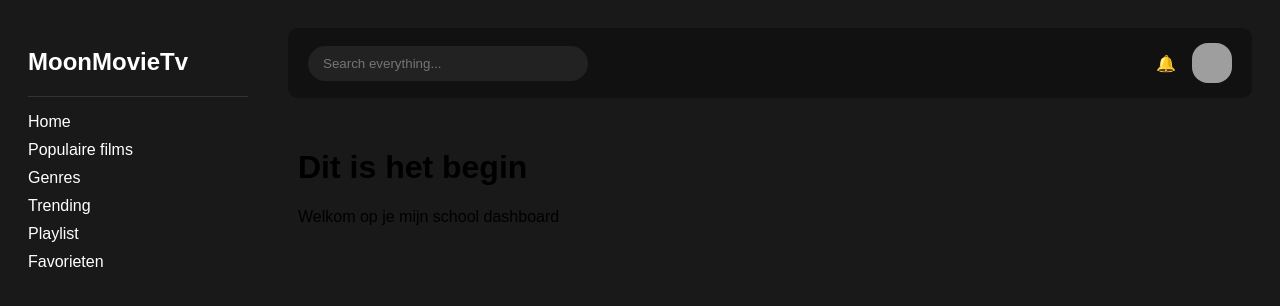
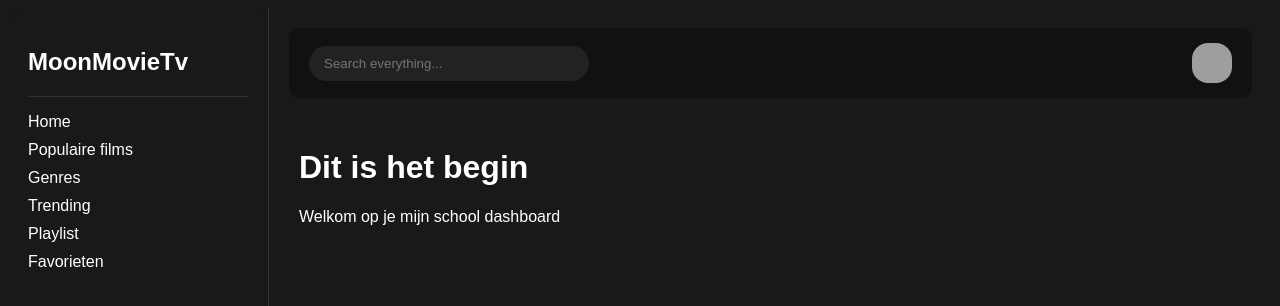
Before and after one commit to itzmitto/MoviewebsiteReact, a React (Vite) app: page / in a window 1280 px wide. Shown: the top 306 px of the page. Built offline with nearby package versions, Linux system fonts and the light colour scheme; grey boxes are pictures that could not be loaded.

Commit message:
9de commit gewerkt aan de website

```diff
--- a/src/pages/main.tsx
+++ b/src/pages/main.tsx
@@ -6,6 +6,7 @@ function Main() {
   return (
     <div className="layout">
       <Sidebar />
+      <div className="vertical-divider" />
 
       <div className="main-page">
         <Topbar />
--- a/src/pages/sidebar.tsx
+++ b/src/pages/sidebar.tsx
@@ -3,7 +3,7 @@ function Sidebar() {
         <div className="sidebar">
             <h2 className="logo">MoonMovieTv</h2>
 
-            <hr className="divider" />
+            <hr className="sidebar-divider" />
 
             <nav>
                 <ul>
--- a/src/pages/topbar.tsx
+++ b/src/pages/topbar.tsx
@@ -7,7 +7,6 @@ function Topbar() {
                 className="search"
             />
             <div className="profile">
-        <span>🔔</span>
                 <img
                     src="https://i.pravatar.cc/40"
                     alt="profile"
--- a/src/styling/main.css
+++ b/src/styling/main.css
@@ -28,6 +28,11 @@
 
 .sidebar li:hover {
   color: #e50914;
+}
+
+.content h1,
+p {
+  color: white;
 }
 
 .main-page {
@@ -69,12 +74,18 @@ body {
   border-radius: 1rem;
 }
 
-.divider {
+.content {
+  padding: 10px;
+}
+
+.vertical-divider {
+  width: 1px;
+  background-color: #333;
+  align-self: stretch;
+}
+
+.sidebar-divider {
   border: none;
   border-top: 1px solid #333;
   margin: 15px 0;
 }
-
-.content {
-  padding: 10px;
-}
```
Lines whose indentation alone changed are shown as unchanged.
